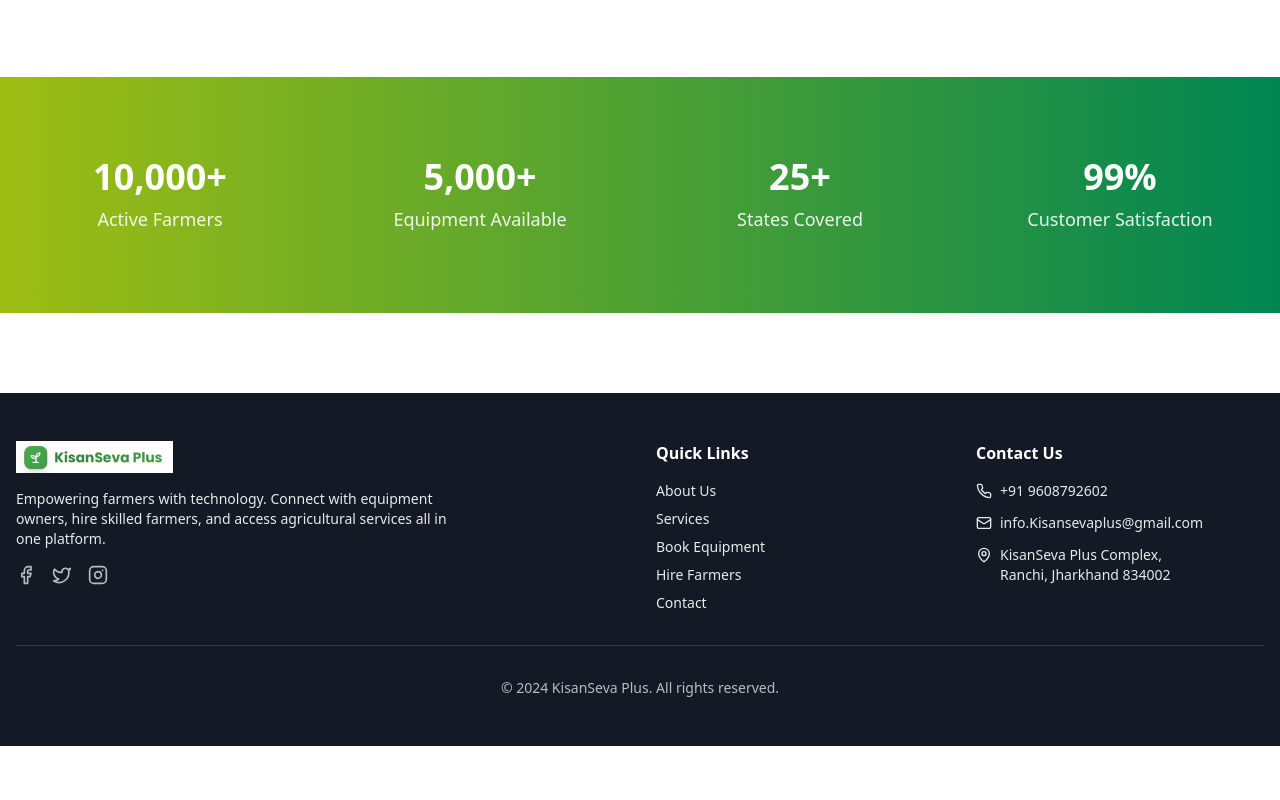
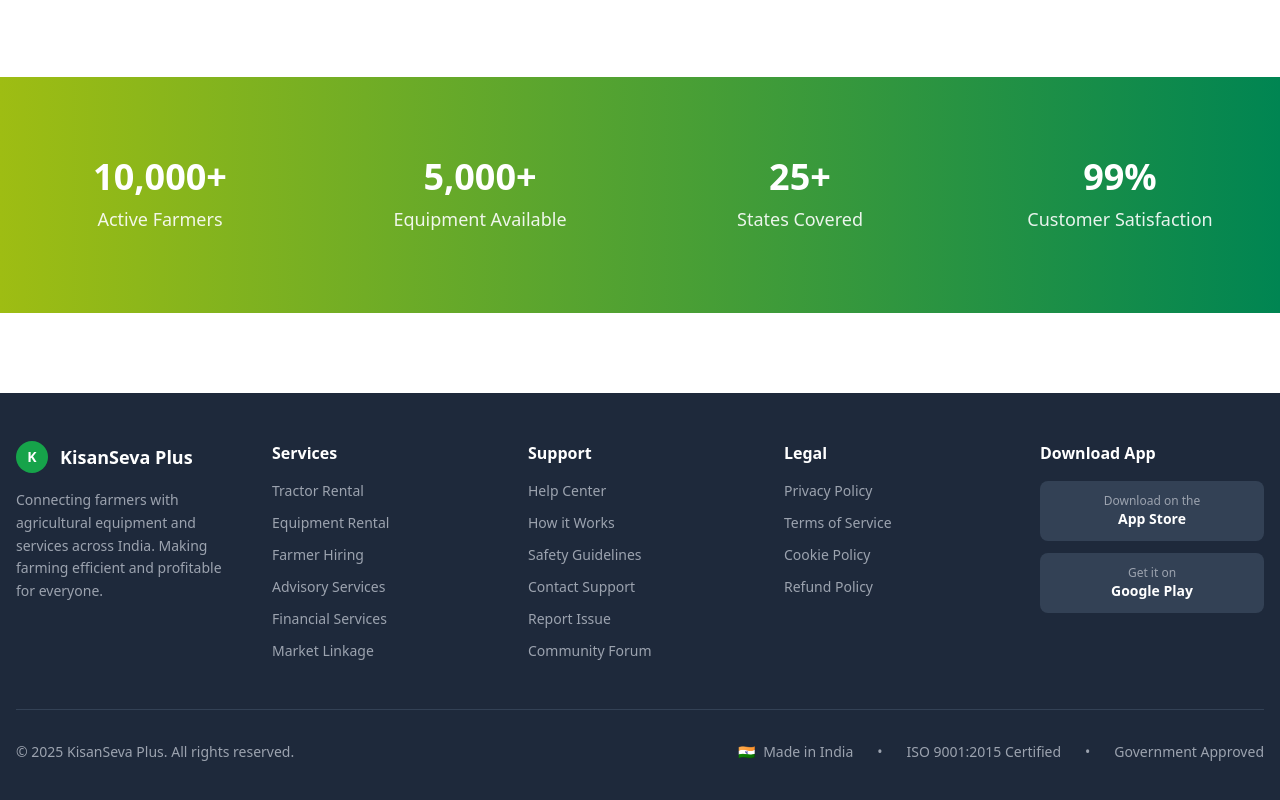
Before and after one commit to Arvindkumar7738600/agri-link-plaza, a React (Vite) app: page / in a window 1280 px wide. Shown: the part 1996-2796 px from the top of the page. Before the commit the page ends 2742 px from the top, so only its background shows below. Built offline with nearby package versions, Linux system fonts and the light colour scheme.

Commit message:
Update footer design
Update the footer to match the provided screenshot, including layout and content.

```diff
--- a/src/components/Footer.tsx
+++ b/src/components/Footer.tsx
@@ -1,77 +1,100 @@
-import { Tractor, Phone, Mail, MapPin, Facebook, Twitter, Instagram } from "lucide-react";
+import { Smartphone, Facebook, Twitter, Instagram } from "lucide-react";
 import { Link } from "react-router-dom";
 
 const Footer = () => {
   return (
-    <footer className="bg-footer-bg text-white mt-20">
+    <footer className="bg-slate-800 text-white mt-20">
       <div className="container mx-auto px-4 py-12">
-        <div className="grid grid-cols-1 md:grid-cols-4 gap-8">
+        <div className="grid grid-cols-1 md:grid-cols-5 gap-8">
           {/* Company Info */}
-          <div className="col-span-1 md:col-span-2">
+          <div className="col-span-1 md:col-span-1">
             <Link to="/" className="flex items-center space-x-3 mb-4">
-              <img
-                src="/lovable-uploads/7c821560-56eb-4079-8f44-e64f31f694dd.png"
-                alt="KisanSeva Plus Logo"
-                className="h-8 w-auto"
-              />
+              <div className="w-8 h-8 bg-green-600 rounded-full flex items-center justify-center">
+                <span className="text-white font-bold text-sm">K</span>
+              </div>
+              <span className="font-bold text-lg">KisanSeva Plus</span>
             </Link>
-            <p className="text-sm opacity-90 mb-4 max-w-md">
-              Empowering farmers with technology. Connect with equipment owners,
-              hire skilled farmers, and access agricultural services all in one platform.
+            <p className="text-sm text-gray-400 mb-6 max-w-sm leading-relaxed">
+              Connecting farmers with agricultural equipment and services across India.
+              Making farming efficient and profitable for everyone.
             </p>
-            <div className="flex space-x-4">
-              <Facebook className="h-5 w-5 opacity-70 hover:opacity-100 cursor-pointer transition-opacity" />
-              <Twitter className="h-5 w-5 opacity-70 hover:opacity-100 cursor-pointer transition-opacity" />
-              <a
-                href="https://www.instagram.com/thee_motivational/"
-                target="_blank"
-                rel="noopener noreferrer"
-                className="hover:opacity-100 transition-opacity"
-              >
-                <Instagram className="h-5 w-5 opacity-70 hover:opacity-100 cursor-pointer transition-opacity" />
-              </a>
-            </div>
           </div>
 
-          {/* Quick Links */}
+          {/* Services */}
           <div>
-            <h3 className="font-semibold mb-4">Quick Links</h3>
-            <ul className="space-y-2 text-sm opacity-90">
-              <li><Link to="/about" className="hover:opacity-100 transition-opacity">About Us</Link></li>
-              <li><Link to="/services" className="hover:opacity-100 transition-opacity">Services</Link></li>
-              <li><Link to="/booking" className="hover:opacity-100 transition-opacity">Book Equipment</Link></li>
-              <li><Link to="/farmers" className="hover:opacity-100 transition-opacity">Hire Farmers</Link></li>
-              <li><Link to="/contact" className="hover:opacity-100 transition-opacity">Contact</Link></li>
+            <h3 className="font-semibold mb-4 text-white">Services</h3>
+            <ul className="space-y-3 text-sm text-gray-400">
+              <li><Link to="/booking" className="hover:text-white transition-colors">Tractor Rental</Link></li>
+              <li><Link to="/booking" className="hover:text-white transition-colors">Equipment Rental</Link></li>
+              <li><Link to="/farmers" className="hover:text-white transition-colors">Farmer Hiring</Link></li>
+              <li><Link to="/services" className="hover:text-white transition-colors">Advisory Services</Link></li>
+              <li><Link to="/services" className="hover:text-white transition-colors">Financial Services</Link></li>
+              <li><Link to="/services" className="hover:text-white transition-colors">Market Linkage</Link></li>
             </ul>
           </div>
 
-          {/* Contact Info */}
+          {/* Support */}
           <div>
-            <h3 className="font-semibold mb-4">Contact Us</h3>
-            <div className="space-y-3 text-sm opacity-90">
-              <div className="flex items-center space-x-2">
-                <Phone className="h-4 w-4" />
-                <span>+91 9608792602</span>
-              </div>
-              <div className="flex items-center space-x-2">
-                <Mail className="h-4 w-4" />
-                <a
-                  href="mailto:info.Kisansevaplus@gmail.com"
-                  className="hover:opacity-100 transition-opacity"
-                >
-                  info.Kisansevaplus@gmail.com
-                </a>
-              </div>
-              <div className="flex items-start space-x-2">
-                <MapPin className="h-4 w-4 mt-0.5" />
-                <span>KisanSeva Plus Complex,<br />Ranchi, Jharkhand 834002</span>
-              </div>
+            <h3 className="font-semibold mb-4 text-white">Support</h3>
+            <ul className="space-y-3 text-sm text-gray-400">
+              <li><Link to="/contact" className="hover:text-white transition-colors">Help Center</Link></li>
+              <li><Link to="/about" className="hover:text-white transition-colors">How it Works</Link></li>
+              <li><Link to="/services" className="hover:text-white transition-colors">Safety Guidelines</Link></li>
+              <li><Link to="/contact" className="hover:text-white transition-colors">Contact Support</Link></li>
+              <li><Link to="/contact" className="hover:text-white transition-colors">Report Issue</Link></li>
+              <li><Link to="/contact" className="hover:text-white transition-colors">Community Forum</Link></li>
+            </ul>
+          </div>
+
+          {/* Legal */}
+          <div>
+            <h3 className="font-semibold mb-4 text-white">Legal</h3>
+            <ul className="space-y-3 text-sm text-gray-400">
+              <li><a href="#" className="hover:text-white transition-colors">Privacy Policy</a></li>
+              <li><a href="#" className="hover:text-white transition-colors">Terms of Service</a></li>
+              <li><a href="#" className="hover:text-white transition-colors">Cookie Policy</a></li>
+              <li><a href="#" className="hover:text-white transition-colors">Refund Policy</a></li>
+            </ul>
+          </div>
+
+          {/* Download App */}
+          <div>
+            <h3 className="font-semibold mb-4 text-white">Download App</h3>
+            <div className="space-y-3">
+              <a
+                href="#"
+                className="block bg-slate-700 hover:bg-slate-600 transition-colors rounded-lg p-3 text-center text-sm"
+              >
+                <div className="text-xs text-gray-400">Download on the</div>
+                <div className="font-semibold">App Store</div>
+              </a>
+              <a
+                href="#"
+                className="block bg-slate-700 hover:bg-slate-600 transition-colors rounded-lg p-3 text-center text-sm"
+              >
+                <div className="text-xs text-gray-400">Get it on</div>
+                <div className="font-semibold">Google Play</div>
+              </a>
             </div>
           </div>
         </div>
 
-        <div className="border-t border-primary-foreground/20 mt-8 pt-8 text-center text-sm opacity-70">
-          <p>&copy; 2024 KisanSeva Plus. All rights reserved.</p>
+        <div className="border-t border-slate-700 mt-12 pt-8">
+          <div className="flex flex-col md:flex-row justify-between items-center space-y-4 md:space-y-0">
+            <p className="text-sm text-gray-400">
+              © 2025 KisanSeva Plus. All rights reserved.
+            </p>
+            <div className="flex items-center space-x-6 text-sm text-gray-400">
+              <div className="flex items-center space-x-2">
+                <span className="text-green-500">🇮🇳</span>
+                <span>Made in India</span>
+              </div>
+              <span>•</span>
+              <span>ISO 9001:2015 Certified</span>
+              <span>•</span>
+              <span>Government Approved</span>
+            </div>
+          </div>
         </div>
       </div>
     </footer>
```
